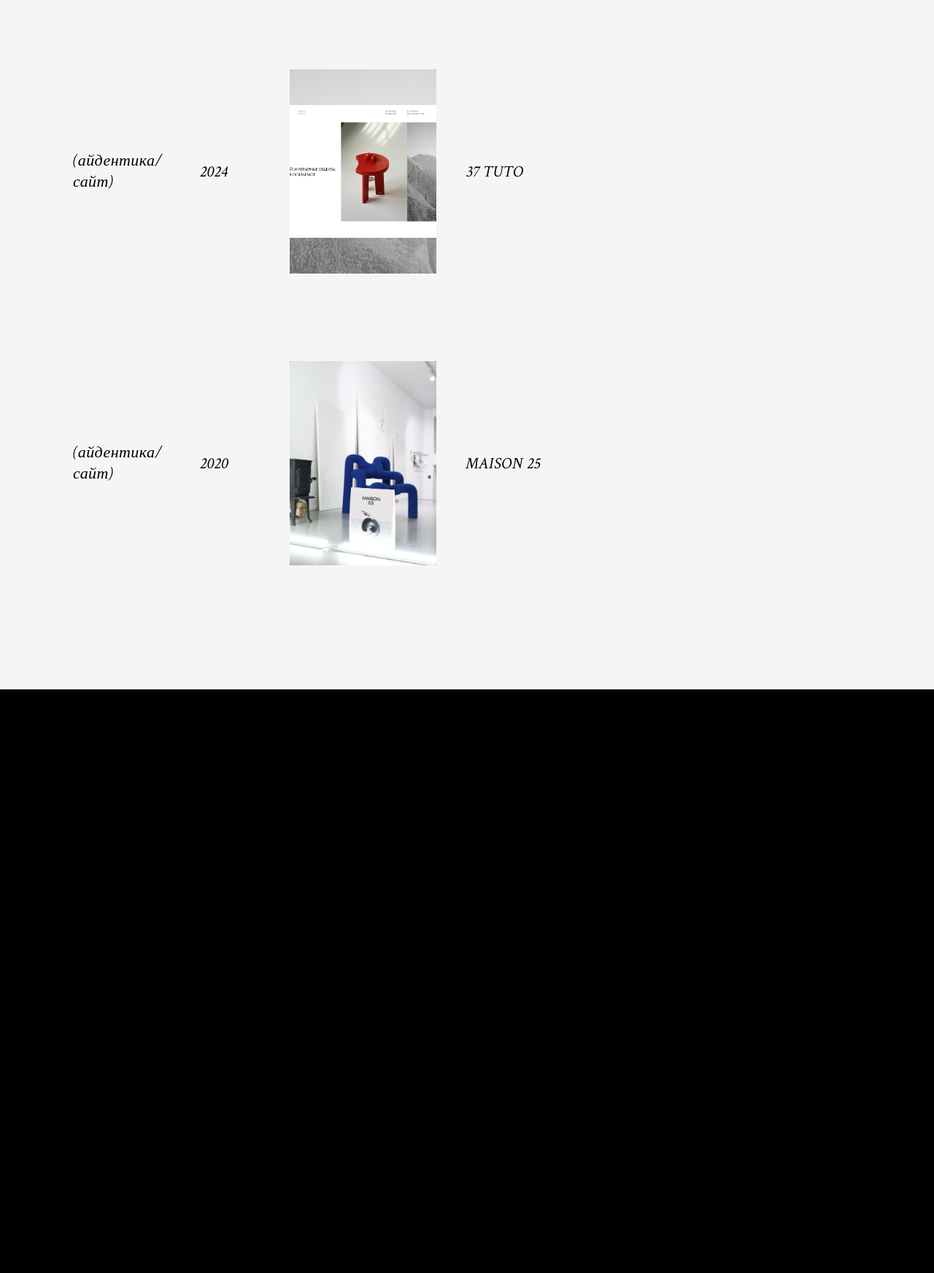
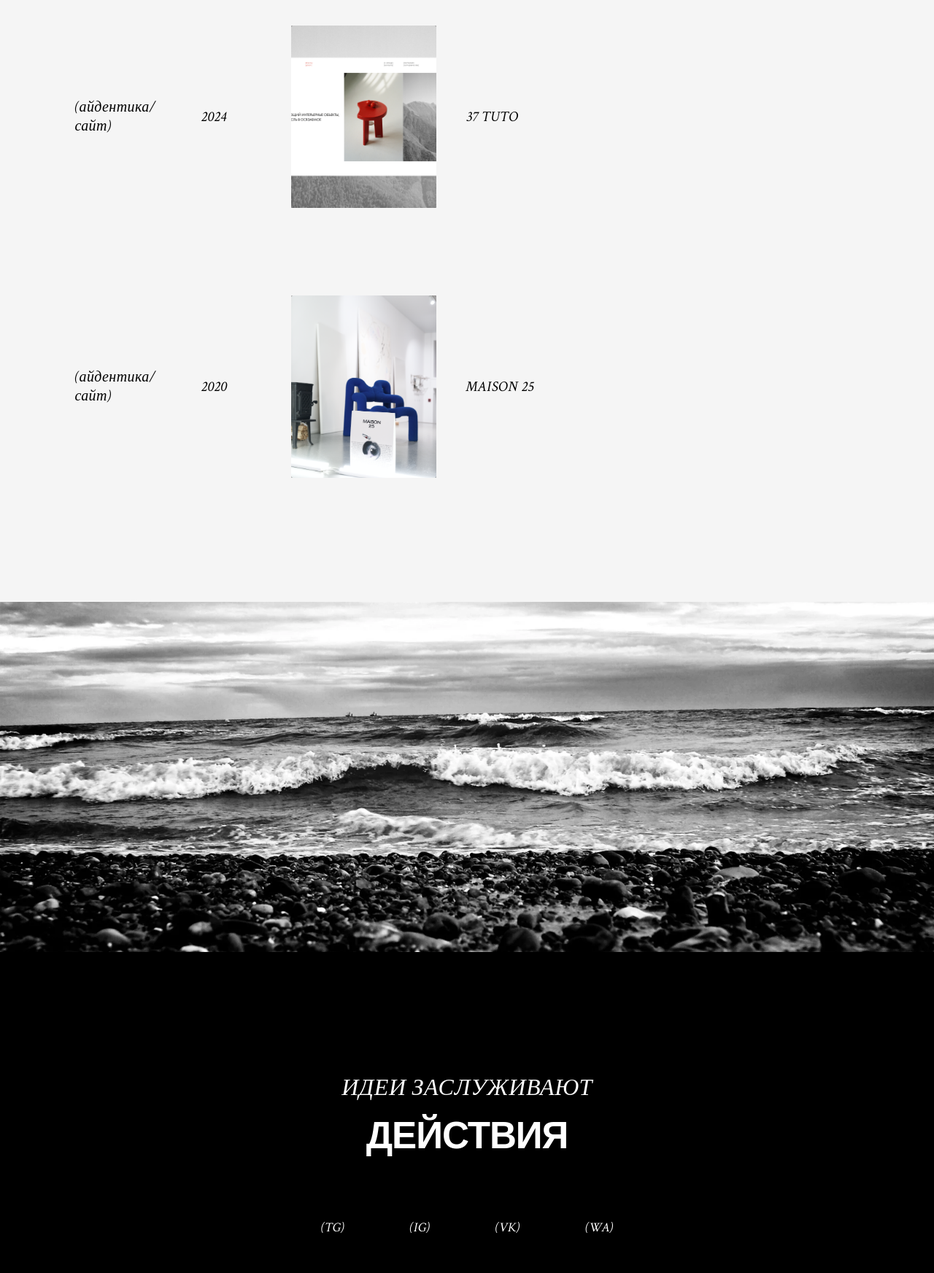
Before and after one commit to ArtemMihalev/rustam, a plain HTML site: page index.html in a window 1280 px wide. Shown: the part 2900-4645 px from the top of the page at 73% size. Before the commit the page ends 3845 px from the top, so only its background shows below. Drawn offline with Linux system fonts and the light colour scheme.

Commit message:
version 1.0

```diff
--- a/index.html
+++ b/index.html
@@ -21,7 +21,7 @@
             </div>
 
             <div class="header-right">
-                <a href="#" class="contact-link">связаться</a>
+                <a href="#contact" class="contact-link">связаться</a>
                 <div class="language-switcher">
                     <button class="lang-btn active" data-lang="ru">RU</button>
                     <span class="lang-separator">/</span>
@@ -49,7 +49,7 @@
             </div>
 
             <div class="header-right">
-                <a href="#" class="contact-link">связаться</a>
+                <a href="#contact" class="contact-link">связаться</a>
                 <div class="language-switcher">
                     <button class="lang-btn active" data-lang="ru">RU</button>
                     <span class="lang-separator">/</span>
@@ -73,6 +73,7 @@
             </div>
         </main>
     </div>
+
     <section class="clouds-section">
         <div class="clouds-image">
             <img src="clouds.jpg" alt="Облака">
@@ -91,7 +92,6 @@
     </section>
 
     <section class="projects-section">
-        <div class="container">
         <h2 class="projects-title">ПРОЕКТЫ</h2>
 
         <div class="projects-grid">
@@ -167,8 +167,40 @@
                 </div>
             </div>
         </div>
+    </section>
+
+    <!-- Секция с морем -->
+    <section class="sea-section">
+        <div class="sea-image">
+            <img src="sea.jpg" alt="Море">
         </div>
     </section>
+
+ <!-- Футер с контактами -->
+<footer class="contact-section" id="contact">
+    <div class="contact-content">
+        <div class="contact-text">
+            <div class="ideas-line">
+                <span class="ideas-text">ИДЕИ ЗАСЛУЖИВАЮТ</span>
+            </div>
+            <div class="actions-line">
+                <span class="actions-text">ДЕЙСТВИЯ</span>
+            </div>
+        </div>
+
+        <div class="social-links">
+            <a href="#" class="social-link">(TG)</a>
+            <a href="#" class="social-link">(IG)</a>
+            <a href="#" class="social-link">(VK)</a>
+            <a href="#" class="social-link">(WA)</a>
+        </div>
+
+        <!-- УБИРАЕМ ЭТОТ БЛОК С КАРТИНКОЙ -->
+        <!-- <div class="footer-image">
+            <img src="footer-image.png" alt="Фоновое изображение">
+        </div> -->
+    </div>
+</footer>
 
     <script src="script.js"></script>
 </body>
--- a/script.js
+++ b/script.js
@@ -63,7 +63,8 @@
                     menuTexts.forEach(el => el.textContent = 'menu');
                     const subtitle = document.querySelector('.hero-subtitle .subtitle-line');
                     if (subtitle) subtitle.textContent = 'DESIGNER';
-
+                    const ideasText = document.querySelector('.ideas-text');
+                    if (ideasText) ideasText.textContent = 'IDEAS DESERVE';
                     // Перевод раздела "Про меня"
                     const sectionTitle = document.querySelector('.section-title');
                     if (sectionTitle) sectionTitle.textContent = 'ABOUT ME';
@@ -80,7 +81,8 @@
                     menuTexts.forEach(el => el.textContent = 'меню');
                     const subtitle = document.querySelector('.hero-subtitle .subtitle-line');
                     if (subtitle) subtitle.textContent = 'ДИЗАЙНЕР';
-
+                    const ideasText = document.querySelector('.ideas-text');
+                    if (ideasText) ideasText.textContent = 'ИДЕИ ЗАСЛУЖИВАЮТ';
                     // Перевод раздела "Про меня" обратно на русский
                     const sectionTitle = document.querySelector('.section-title');
                     if (sectionTitle) sectionTitle.textContent = 'ПРО МЕНЯ';
@@ -123,6 +125,9 @@
     // Предзагрузка изображений
     const cloudsImg = new Image();
     cloudsImg.src = 'clouds.jpg';
+    const seaImg = new Image();
+    seaImg.src = 'sea.jpg';
+
 
     startLoadingAnimation();
     setupLanguageSwitcher();
@@ -131,7 +136,10 @@
     setTimeout(() => {
         animateTitleLetters();
     }, 1500);
+
+    // Отслеживание скролла для всех секций
     window.addEventListener('scroll', function() {
+        // Для секции проектов
         if (projectsSection && !projectsSection.classList.contains('visible')) {
             const rect = projectsSection.getBoundingClientRect();
             const windowHeight = window.innerHeight || document.documentElement.clientHeight;
@@ -140,9 +148,20 @@
                 projectsSection.classList.add('visible');
             }
         }
+
+        // Для футера
+        const contactSection = document.querySelector('.contact-section');
+        if (contactSection && !contactSection.classList.contains('visible')) {
+            const rect = contactSection.getBoundingClientRect();
+            const windowHeight = window.innerHeight || document.documentElement.clientHeight;
+
+            if (rect.top <= windowHeight * 0.8) {
+                contactSection.classList.add('visible');
+            }
+        }
     });
 
-    // Добавляем плавный скролл для навигации
+    // Плавный скролл для навигации
     document.querySelectorAll('a[href^="#"]').forEach(anchor => {
         anchor.addEventListener('click', function (e) {
             e.preventDefault();
@@ -158,7 +177,6 @@
             }
         });
     });
-
 }
 
 
--- a/style.css
+++ b/style.css
@@ -507,10 +507,13 @@
 
 /* Раздел Проекты */
 .projects-section {
-    padding: 120px 0; /* Убрали боковые паддинги */
+    padding: 120px 0;
     background: #f5f5f5;
     min-height: 100vh;
     position: relative;
+    width: 100%;
+    max-width: 100%;
+    overflow: hidden; /* Добавьте это, если будут проблемы с горизонтальным скроллом */
 }
 
 .projects-title {
@@ -543,16 +546,15 @@
     grid-template-columns: 0.8fr 0.5fr 1.2fr 2fr 1fr;
     align-items: center;
     gap: 30px;
-    padding: 50px 40px; /* Увеличили паддинги */
+    padding: 50px 5%; /* Изменить на процентные отступы */
     position: relative;
     transition: all 0.3s ease;
     cursor: pointer;
     opacity: 0;
     transform: translateY(20px);
     border-bottom: none;
-    width: 100%; /* Добавлено */
-    max-width: 100%; /* Добавлено */
-    margin: 0 auto; /* Добавлено */
+    width: 100%;
+    max-width: 100%;
 }
 
 .projects-section.visible .project-row {
@@ -766,35 +768,25 @@
     display: none; /* Убрали градиент */
 }
 
-/* Увеличиваем отступы для десктопа */
 @media (min-width: 1025px) {
     .project-row {
-        padding: 50px 60px; /* Увеличили отступы */
-        gap: 40px; /* Увеличили промежутки */
-    }
-
-    .project-type,
-    .project-year,
-    .project-name {
-        font-size: 22px;
-    }
-
-    .project-main-image {
-        height: 280px;
+        padding: 50px 8%; /* Процентные отступы вместо фиксированных */
+        gap: 40px;
     }
 }
-/* Медиазапросы */
-@media (max-width: 1024px) {
+@media (min-width: 1400px) {
     .project-row {
-        grid-template-columns: 0.8fr 0.5fr 1.5fr 1.5fr;
-        padding: 30px 40px;
-    }
-
-    .project-hover-images {
-        display: none;
+        padding: 60px 10%; /* Процентные отступы */
     }
 }
 
+@media (min-width: 1600px) {
+    .project-row {
+        padding: 70px 12%; /* Процентные отступы */
+    }
+}
+
+/* Для мобильных устройств оставить боковые отступы */
 @media (max-width: 768px) {
     .projects-section {
         padding: 80px 0;
@@ -803,54 +795,21 @@
     .project-row {
         grid-template-columns: 1fr;
         gap: 15px;
-        padding: 25px 20px;
+        padding: 25px 5%; /* Процентные отступы для мобильных */
+        margin: 0 0 15px; /* Убрали фиксированные отступы */
         border: 1px solid rgba(0, 0, 0, 0.05);
-        margin: 0 20px 15px;
         border-radius: 5px;
-    }
-
-    .project-main-image {
-        height: 180px;
-        order: 1;
+        width: 90%; /* Оставить небольшие отступы по бокам */
+        margin-left: auto;
+        margin-right: auto;
     }
 }
 
 @media (max-width: 480px) {
     .project-row {
-        padding: 20px 15px;
-        margin: 0 15px 10px;
-    }
-
-    .project-main-image {
-        height: 150px;
-    }
-}
-
-/* Десктоп оптимизация проектов */
-@media (min-width: 1400px) {
-    .project-row {
-        padding: 60px 100px;
-    }
-
-    .project-type,
-    .project-year,
-    .project-name {
-        font-size: 22px;
-    }
-
-    .project-main-image {
-        height: 280px;
-    }
-
-    .hover-image {
-        width: 200px;
-        height: 150px;
-    }
-}
-
-@media (min-width: 1600px) {
-    .project-row {
-        padding: 70px 120px;
+        padding: 20px 4%;
+        margin: 0 0 10px;
+        width: 92%;
     }
 }
 
@@ -882,3 +841,185 @@
 .project-row:hover .project-name {
     color: #333;
 }
+
+/* Секция с морем */
+.sea-section {
+    width: 100%;
+    height: 60vh;
+    position: relative;
+    overflow: hidden;
+    background: #000;
+}
+
+.sea-image {
+    width: 100%;
+    height: 100%;
+}
+
+.sea-image img {
+    width: 100%;
+    height: 100%;
+    object-fit: cover;
+    object-position: center;
+}
+
+/* Футер с контактами - упрощенная версия */
+.contact-section {
+    width: 100%;
+    min-height: 70vh; /* Уменьшаем высоту */
+    background: #000;
+    display: flex;
+    align-items: center;
+    justify-content: center;
+    padding: 80px 20px;
+}
+
+.contact-content {
+    width: 100%;
+    max-width: 1200px;
+    text-align: center;
+}
+
+.contact-text {
+    margin-bottom: 80px;
+}
+
+.ideas-line {
+    margin-bottom: 10px;
+    opacity: 0;
+    transform: translateY(20px);
+    transition: opacity 0.8s ease, transform 0.8s ease;
+}
+
+.contact-section.visible .ideas-line {
+    opacity: 1;
+    transform: translateY(0);
+}
+
+.ideas-text {
+    font-family: 'Crimson Text', serif;
+    font-style: italic;
+    font-size: 2.5vw;
+    color: #fff;
+    letter-spacing: 0.02em;
+    font-weight: 400;
+}
+
+.actions-line {
+    opacity: 0;
+    transform: translateY(20px);
+    transition: opacity 0.8s ease 0.2s, transform 0.8s ease 0.2s;
+}
+
+.contact-section.visible .actions-line {
+    opacity: 1;
+    transform: translateY(0);
+}
+
+.actions-text {
+    font-family: 'Orbitron', sans-serif;
+    font-weight: 700;
+    font-size: 4vw;
+    color: #fff;
+    letter-spacing: -0.02em;
+    text-transform: uppercase;
+}
+
+.social-links {
+    display: flex;
+    justify-content: center;
+    gap: 80px;
+    z-index: 3;
+    position: relative;
+    opacity: 0;
+    transform: translateY(20px);
+    transition: opacity 0.8s ease 0.4s, transform 0.8s ease 0.4s;
+}
+
+.contact-section.visible .social-links {
+    opacity: 1;
+    transform: translateY(0);
+}
+
+.social-link {
+    font-family: 'Crimson Text', serif;
+    font-style: italic;
+    font-size: 18px;
+    color: #fff;
+    text-decoration: none;
+    padding: 5px;
+    transition: opacity 0.3s ease;
+}
+
+.social-link:hover {
+    opacity: 0.7;
+}
+
+/* УДАЛЯЕМ ВСЕ СТИЛИ ДЛЯ .footer-image */
+
+/* Адаптивность для футера */
+@media (max-width: 768px) {
+    .contact-section {
+        min-height: 60vh;
+        padding: 60px 20px;
+    }
+
+    .ideas-text {
+        font-size: 24px;
+    }
+
+    .actions-text {
+        font-size: 36px;
+    }
+
+    .social-links {
+        gap: 60px;
+    }
+
+    .social-link {
+        font-size: 16px;
+    }
+}
+
+@media (max-width: 480px) {
+    .contact-section {
+        min-height: 50vh;
+        padding: 40px 15px;
+    }
+
+    .ideas-text {
+        font-size: 20px;
+    }
+
+    .actions-text {
+        font-size: 28px;
+    }
+
+    .social-links {
+        gap: 40px;
+        flex-wrap: wrap;
+    }
+
+    .social-link {
+        font-size: 14px;
+    }
+}
+
+/* Для очень больших экранов */
+@media (min-width: 1600px) {
+    .ideas-text {
+        font-size: 40px;
+    }
+
+    .actions-text {
+        font-size: 64px;
+    }
+
+    .social-link {
+        font-size: 22px;
+    }
+
+    .social-links {
+        gap: 100px;
+    }
+}
```
Also changed, not shown: footer-image.png (added). Lines whose indentation alone changed are shown as unchanged.
